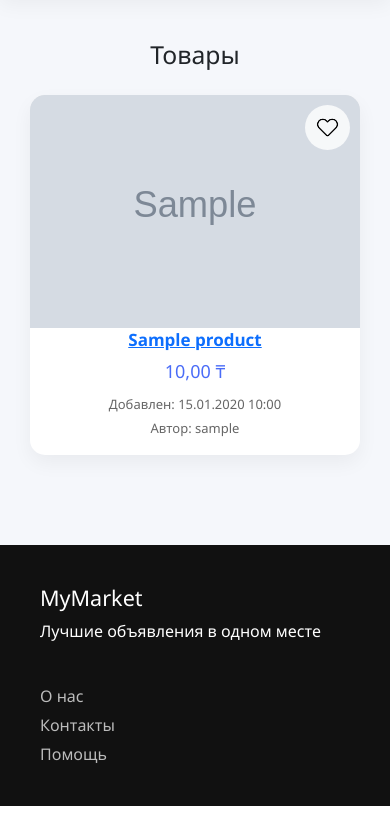
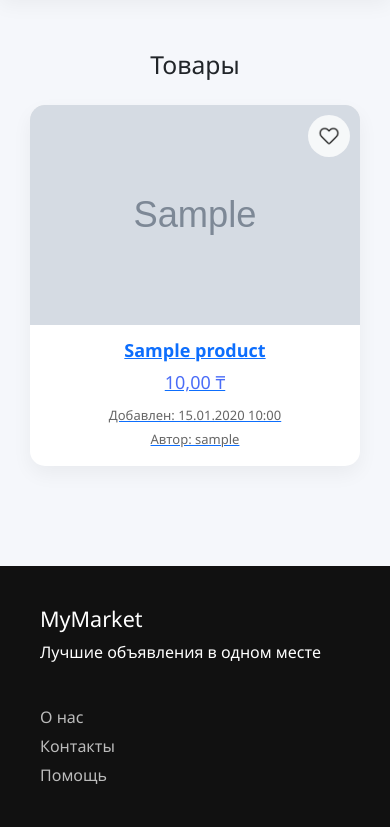
Before and after one commit to spectree95/bulletin-board-, a Django app: page /products/1 in a window 390 px wide. Shown: the part 224-1051 px from the top of the page. Before the commit the page ends 1030 px from the top, so only its background shows below. Run offline with Django 5.2, Linux system fonts and the light colour scheme; tables that the repository leaves empty hold one stand-in row (values such as "Sample post"); grey boxes marked "Sample" are stand-in pictures.

Commit message:
fix photo bags

```diff
--- a/bulletin_board/settings.py
+++ b/bulletin_board/settings.py
@@ -26,7 +26,7 @@ SECRET_KEY = 'django-insecure-_c&f^)v4xl#=h+a1sxoclfrvtuov&(bzq%xk^xjhvtwmv39d_z
 
 # SECURITY WARNING: don't run with debug turned on in production!
 
-DEBUG = True
+DEBUG = os.getenv("DEBUG", "False") == "True"
 
 ALLOWED_HOSTS = ["*"]
 
--- a/main/static/main/css/products.css
+++ b/main/static/main/css/products.css
@@ -122,12 +122,11 @@
     background: #3a59d9;
 }
 
+@media (max-width: 768px) {
 
-/* =========================
-   Mobile
-========================= */
-
-@media (max-width: 768px) {
+    .products-section {
+        margin: 20px 15px;
+    }
 
     .product-list {
         gap: 15px;
@@ -141,12 +140,14 @@
     .product-image {
         width: 100%;
         height: 220px;
+        overflow: hidden;
     }
 
     .product-photo {
         width: 100%;
         height: 100%;
         object-fit: cover;
+        display: block;
     }
 
     .product-info {
@@ -156,7 +157,8 @@
     }
 
     .product-info h4 {
-        font-size: 17px;
+        font-size: 18px;
+        word-break: break-word;
     }
 
     .product-info .price {
@@ -169,8 +171,8 @@
     }
 
     .like {
-        width: 45px !important;
-        height: 45px !important;
+        width: 42px !important;
+        height: 42px !important;
         top: 10px;
         right: 10px;
     }
@@ -180,8 +182,4 @@
         font-size: 16px;
     }
 
-    section {
-        margin: 20px 15px !important;
-    }
-
 }
--- a/main/templates/main/SubCategory_products.html
+++ b/main/templates/main/SubCategory_products.html
@@ -10,11 +10,10 @@
 
     <div class="product-list">
         {% for product in products %}
+            <a href="{% url 'main:Product' product.id %}">
                 <div class="product-card">
                     <div class="product-image">
-                    <div>
                             <img  class="product-photo" src="{{product.images.first.image.url}}" alt="123">
-                    </div>
                         <img
                             class="like"
                             style="cursor: pointer; height: 50px;width: 50px;"
@@ -33,12 +32,13 @@
                         >
                     </div>
                     <div class="product-info">
-                    <a href="{% url 'main:Product' product.id %}"><h4>{{ product.name }}</h4></a>
+                        <h4>{{ product.name }}</h4>
                         <p class="price">{{ product.price }} ₸</p>
                         <p class="created">Добавлен: {{ product.created_at|date:"d.m.Y H:i" }}</p>
                         <p class="author">Автор: {{ product.author.username }}</p>
                     </div>
                 </div>
+            </a>
             {% empty %}
             <p style="text-align:center;">Нет товаров в этой подкатегории</p>
         {% endfor %}
```
Lines whose indentation alone changed are shown as unchanged.
